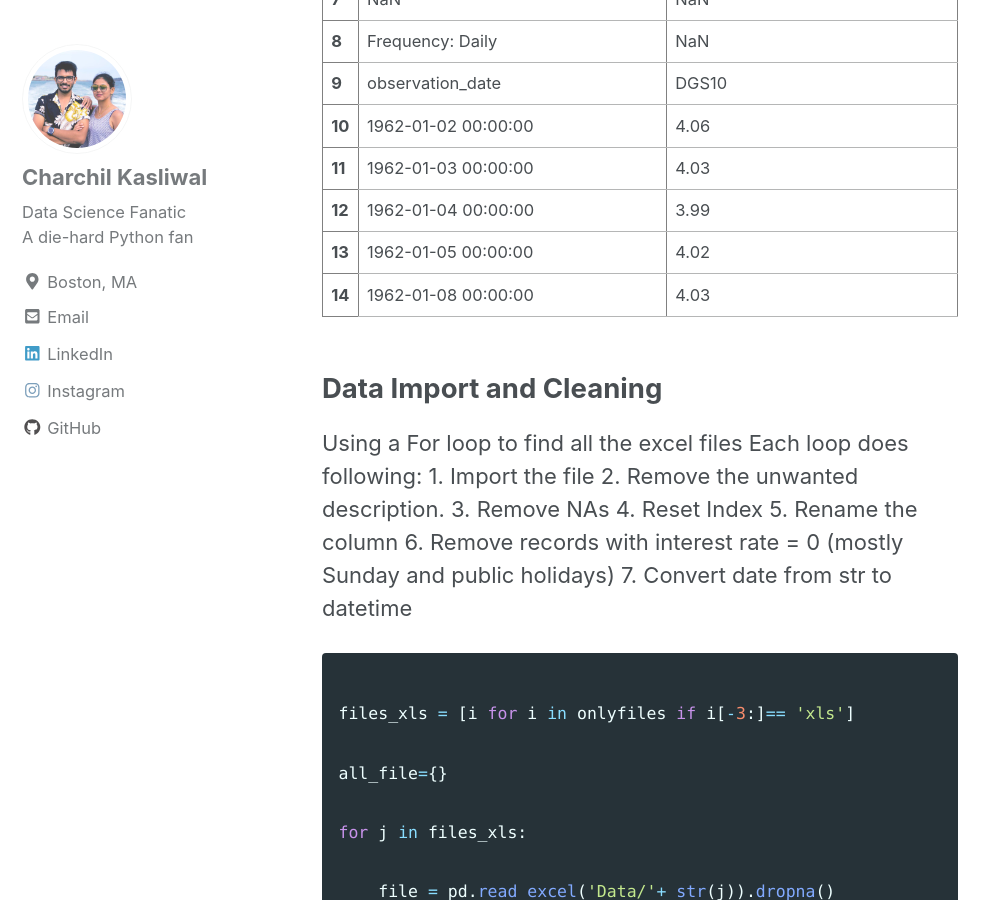
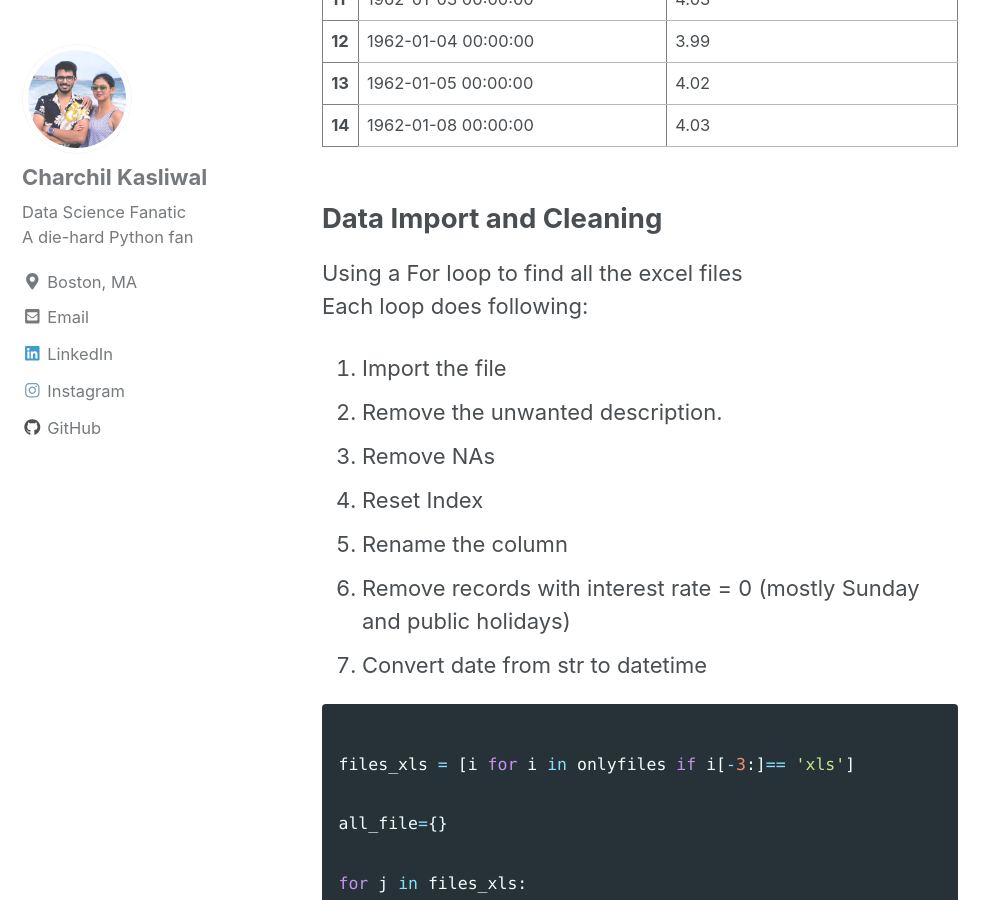
Before and after one commit to charchil10/charchil10.github.io, a Jekyll site: the page built from _posts/2018-10-04-Machine-learning-in-finance.md, in a window 1280 px wide and 900 px high, scrolled down 2798 px. Shown: the whole window, without its empty margins (0-998 px from the left). Built offline with Jekyll 4.4.1, drawn with Linux system fonts in a browser that asks for light colours; nearby versions of some CDN libraries; some of the changed text lies outside the part shown.

Commit message:
Final Markdown

````diff
--- a/_posts/2018-10-04-Machine-learning-in-finance.md
+++ b/_posts/2018-10-04-Machine-learning-in-finance.md
@@ -29,8 +29,8 @@ warnings.filterwarnings('ignore')
 ```
 
 ## Set up jupyter notebook
-Extract the repositories from git
-Run following kernel to get file import hassel free working
+Extract the repositories from git <br>
+Run following kernel to get file import hassel free working <br>
 #### Enjoy!
 
 
@@ -48,13 +48,13 @@ onlyfiles
 
 
 
-    ['DGS1.xls',
-     'DGS10.xls',
-     'DGS2.xls',
-     'DGS3.xls',
-     'DGS30.xls',
-     'DGS3MO.xls',
-     'DGS5.xls']
+['DGS1.xls',
+ 'DGS10.xls',
+ 'DGS2.xls',
+ 'DGS3.xls',
+ 'DGS30.xls',
+ 'DGS3MO.xls',
+ 'DGS5.xls']
 
 
 
@@ -176,15 +176,15 @@ file_1.head(15)
 
 ## Data Import and Cleaning
 
-Using a For loop to find all the excel files
-Each loop does following:
-	1. Import the file
-	2. Remove the unwanted description.
-	3. Remove NAs
-	4. Reset Index
-	5. Rename the column
-	6. Remove records with interest rate = 0 (mostly Sunday and public holidays)
-	7. Convert date from str to datetime
+Using a For loop to find all the excel files <br>
+Each loop does following:<br>
+1. Import the file <br>
+2. Remove the unwanted description.<br>
+3. Remove NAs <br>
+4. Reset Index <br>
+5. Rename the column <br>
+6. Remove records with interest rate = 0 (mostly Sunday and public holidays) <br>
+7. Convert date from str to datetime <br>
 
 
 
@@ -439,7 +439,7 @@ result.tail(15)
 ---
 ## Plot Interactive Visualizations
 
--for installation
+- for installation <br>
 $ pip install plotly == 2.7.0
 
 
@@ -478,11 +478,11 @@ result.plot(x ='observation_date', y = y_col, figsize= (30,20))
 
 
 
-    <matplotlib.axes._subplots.AxesSubplot at 0x2188f0d9630>
+<matplotlib.axes._subplots.AxesSubplot at 0x2188f0d9630>
 
 
 
 
 ![png](/images/2018-10-05-Machine_learning_Finance_13_1.png)
 
-##Still In process...
+## This post is still In process...
````
